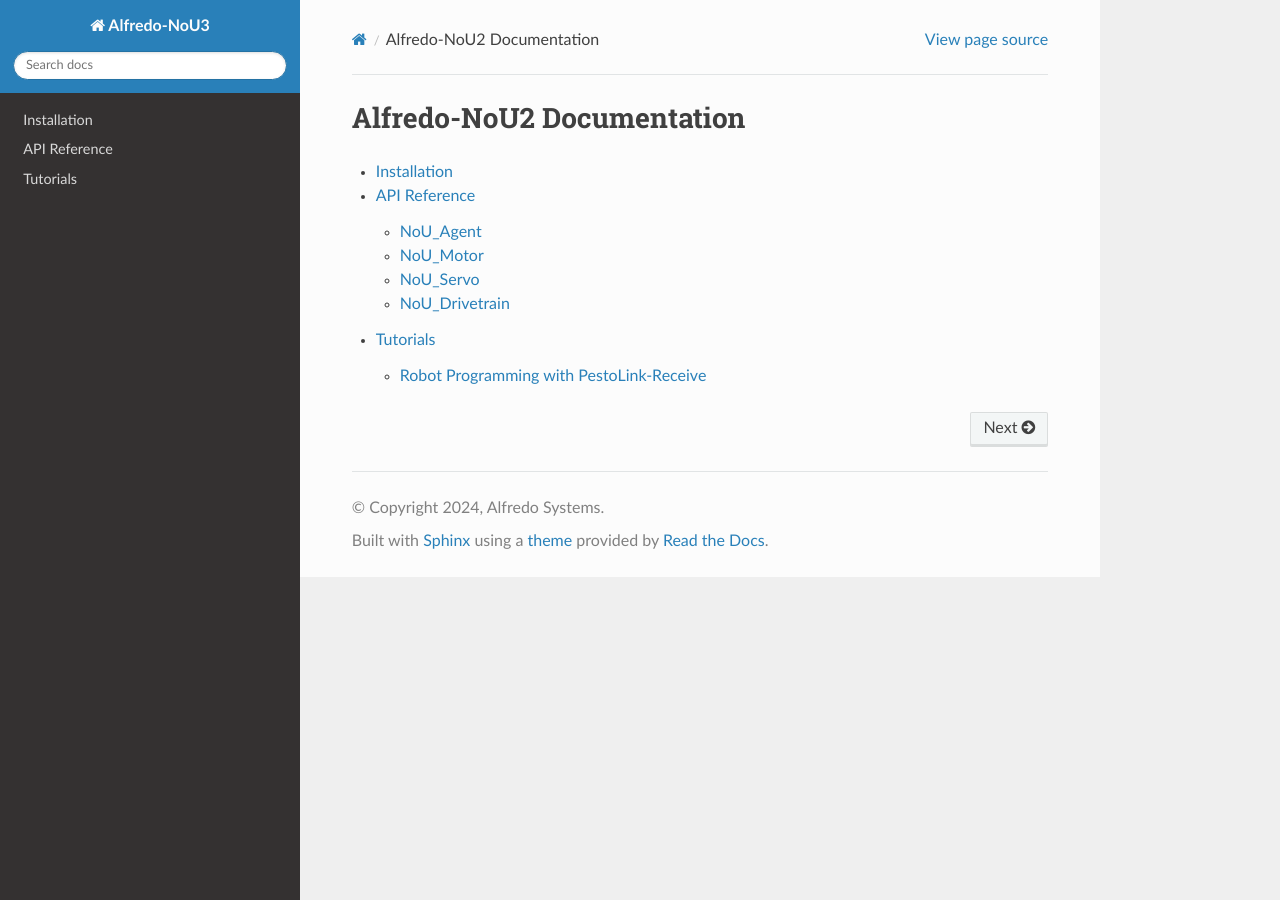
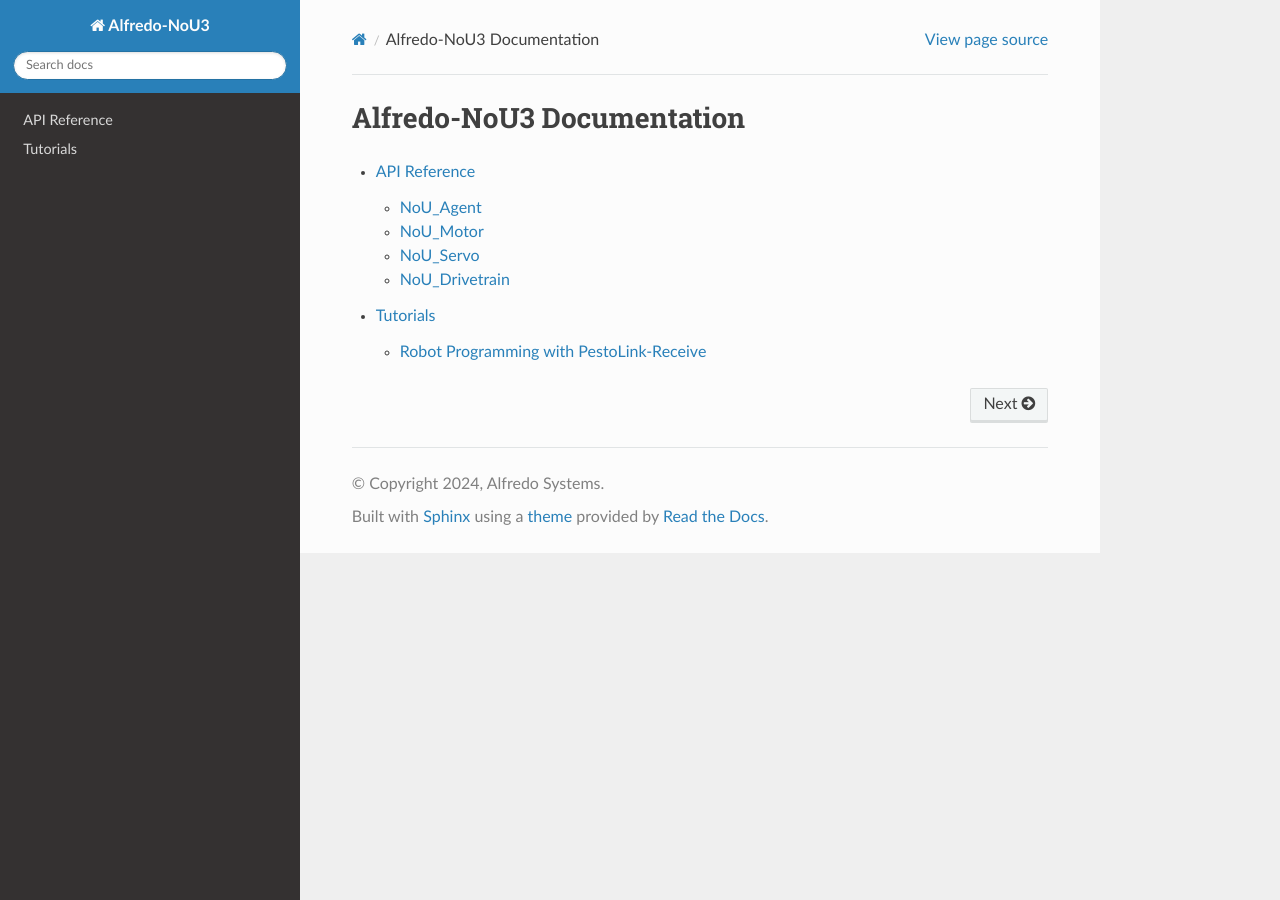
Before and after one commit to SarangaR/Alfredo-NoU3, a Sphinx documentation site: the page built from docs/source/index.rst, in a window 1280 px wide. Built offline with Sphinx 7.4.7 and the Read the Docs theme 2.0.0, drawn with Linux system fonts in a browser that asks for light colours.

Commit message:
semantic fixes

```diff
--- a/docs/source/index.rst
+++ b/docs/source/index.rst
@@ -1,9 +1,8 @@
-Alfredo-NoU2 Documentation
+Alfredo-NoU3 Documentation
 ==========================
 
 .. toctree::
    :maxdepth: 2
 
-   installation
    api_reference
-   tutorial
+   tutorials
--- a/docs/source/installation.rst
+++ /dev/null
@@ -1,3 +0,0 @@
-Installation
-============
-Steps for installation can be found in the `README for the library <https://github.com/AlfredoSystems/Alfredo-NoU3>`_.
```
Also changed, not shown: docs/source/tutorials.rst (renamed from docs/source/tutorial.rst).
